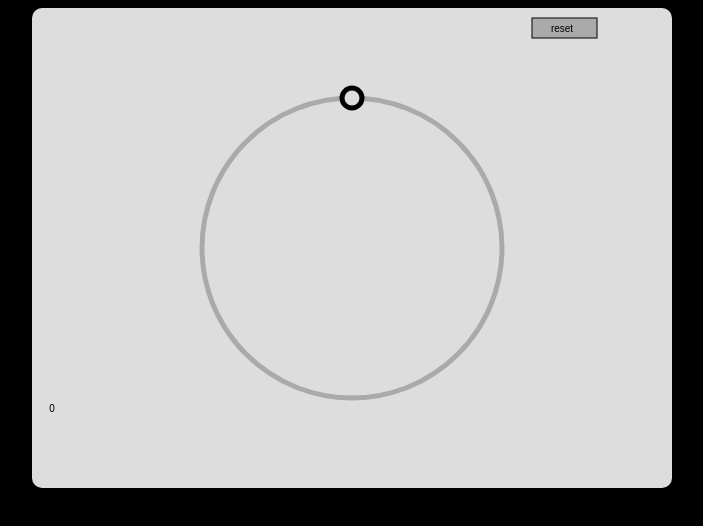
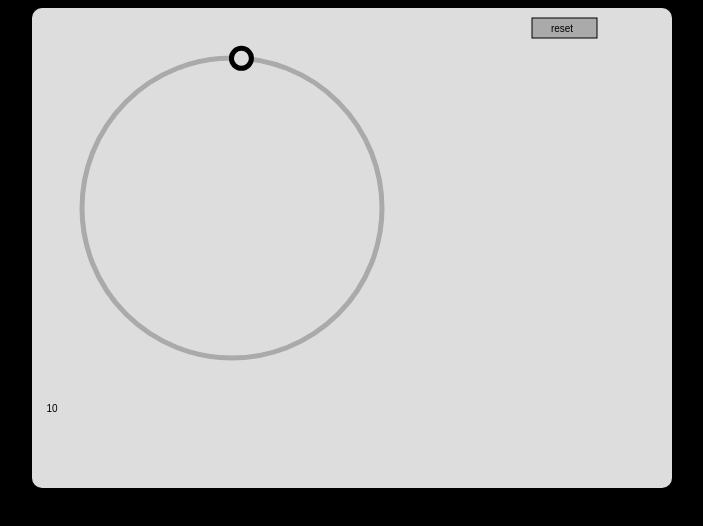
Before and after one commit to Liche/circularSlider, a plain HTML site: page circSlider.html in a window 1280 px wide. Shown: the whole page, without its empty margins (288-991 px from the left). Drawn offline with Linux system fonts and the light colour scheme.

Commit message:
Cleaning initialization method

```diff
--- a/circSlider.html
+++ b/circSlider.html
@@ -14,32 +14,34 @@
                 // Création du canvas
                 var paper = Raphael("canvas", 640, 480);
                 paper.rect(0, 0, 640, 480, 10).attr({fill: "#ddd", stroke: "none"});
-                paper.circle(320, 240, 150).attr({stroke: '#aaa', 'stroke-width': 5});
+                paper.circle(200, 200, 150).attr({stroke: '#aaa', 'stroke-width': 5});
 
                 // Création du curseur
                 var cursor = paper.circle(320, 240, 10).attr({stroke: '#000', 'stroke-width': 5, fill: '#ddd'});
 
+
+                // Initialisation du moteur de curseur
+                myCursor = new circularCursor(cursor, 150, 1000, 10);
+                myCursor.initialize({
+                    center: {x: 200, y: 200},
+                    min: -100,
+                    max: 1200,
+                    start: 10,
+                });
+
                 // Valeur du curseur
-                var text = paper.text(20, 400, '0', paper.getFont("Times"), 14).attr({fill: "#000"});
+                var text = paper.text(20, 400, myCursor.getValue(), paper.getFont("Times"), 14).attr({fill: "#000"});
+                // Bouton reset
                 paper.rect(500, 10, 65, 20).attr({fill: "#aaa"});
                 var reset = paper.text(530, 20, 'reset', paper.getFont("Times"), 14).attr({fill: "#000"})
-                // Initialisation du moteur de curseur
-                myCursor = new circularCursor();
 
                 // Callback pour la valeur du curseur
                 myCursor.setMoveCallback(function () {
                     text.attr({text: myCursor.getValue()});
                 });
-                // Initialisation :
-                // Canvas
-                // Curseur
-                // Rayon du curseur
-                // Valeur d'un tour complet du curseur
-                // Incrément
-                myCursor.initialize(paper, cursor, 150, 1000, 10, 0, -1500, 1500);
                 reset.click(function () {
-                    myCursor.setValue(0);
-                    text.attr({text: '0'});
+                    myCursor.setValue(100);
+                    text.attr({text: '100'});
                 });
             });
         </script>
--- a/circularCursor.js
+++ b/circularCursor.js
@@ -1,40 +1,42 @@
 circularCursor = {};
 
-circularCursor = function () {
+circularCursor = function (cursor, cursorRadius, turnValue, incrementValue) {
     // Structure
-    this.canvas;
-    this.cursor;
-    this.cursorRadius;
-    this.turn;
-    this.turnValue;
-    this.incrementValue;
-    this.canvasPosition;
+    this.cursor = cursor;
+    this.cursorRadius = cursorRadius;
+    this.turn = 0;
+    this.turnValue = turnValue;
+    this.incrementValue = incrementValue;
     // Values
-    this.min;
-    this.max;
-    this.angle;
-    this.val;
+    this.center = {x: this.cursor.paper.width / 2, y: this.cursor.paper.height / 2};
+    this.min = null;
+    this.max = null;
+    this.angle = 0;
+    this.val = 0;
     // Callbacks
-    this.startCallback;
-    this.moveCallback;
-    this.endCallback;
+    this.startCallback = null;
+    this.moveCallback = null;
+    this.endCallback = null;
 
     return this;
 }
 
 $.extend(circularCursor.prototype, {
-    initialize: function (canvas, cursor, cursorRadius, turnValue, incrementValue, start = 0, min = null, max = null) {
-        this.canvas = canvas;
-        this.cursor = cursor;
-        this.cursorRadius = cursorRadius;
-        this.turn = 0;
-        this.turnValue = turnValue;
-        this.incrementValue = incrementValue;
-        this.val = 0;
-        this.setValue(start);
-        this.canvasPosition = $(canvas.canvas).offset();
-        this.min = min;
-        this.max = max;
+    initialize: function (args = {}) {//, start = 0, min = null, max = null) {
+        if (args.min) {
+            this.min = args.min;
+        }
+        if (args.max) {
+            this.max = args.max;
+        }
+        if (args.center) {
+            this.center = args.center;
+        }
+        if (args.start) {
+            this.val = args.start
+        }
+        this.setValue(this.val);
+
         var item = this;
         var startX;
         var startY;
@@ -65,15 +67,15 @@ $.extend(circularCursor.prototype, {
     },
 
     getAngle: function (x, y) {
-        var calcX = x - this.canvas.width / 2;
-        var calcY = y - this.canvas.height / 2;
+        var calcX = x - this.center.x;
+        var calcY = y - this.center.y;
 
         return Math.atan2(calcX, -calcY);
     },
 
     setCursorAngle: function (angle) {
-        var cursorX = this.cursorRadius * Math.sin(angle) + this.canvas.width / 2;
-        var cursorY = this.canvas.height / 2 - this.cursorRadius * Math.cos(angle);
+        var cursorX = this.cursorRadius * Math.sin(angle) + this.center.x;
+        var cursorY = this.center.y - this.cursorRadius * Math.cos(angle);
         this.cursor.attr({
             cx: cursorX,
             cy: cursorY,
@@ -93,8 +95,8 @@ $.extend(circularCursor.prototype, {
             2 * Math.PI * (fraction - 1) :
             2 * Math.PI * fraction;
 
-        var cursorX = this.cursorRadius * Math.sin(this.angle) + this.canvas.width / 2;
-        var cursorY = this.canvas.height / 2 - this.cursorRadius * Math.cos(this.angle);
+        var cursorX = this.cursorRadius * Math.sin(this.angle) + this.center.x;
+        var cursorY = this.center.y - this.cursorRadius * Math.cos(this.angle);
         this.cursor.attr({
             cx: cursorX,
             cy: cursorY,
```
